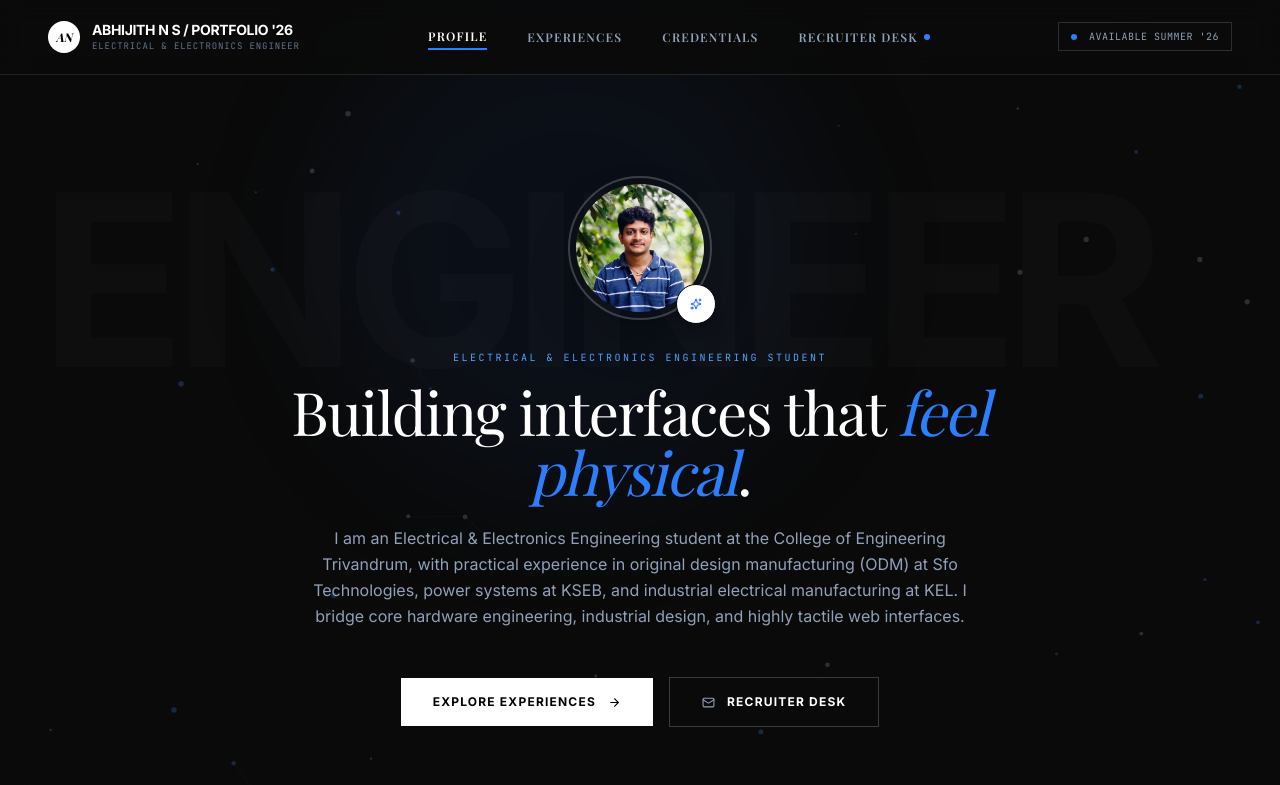
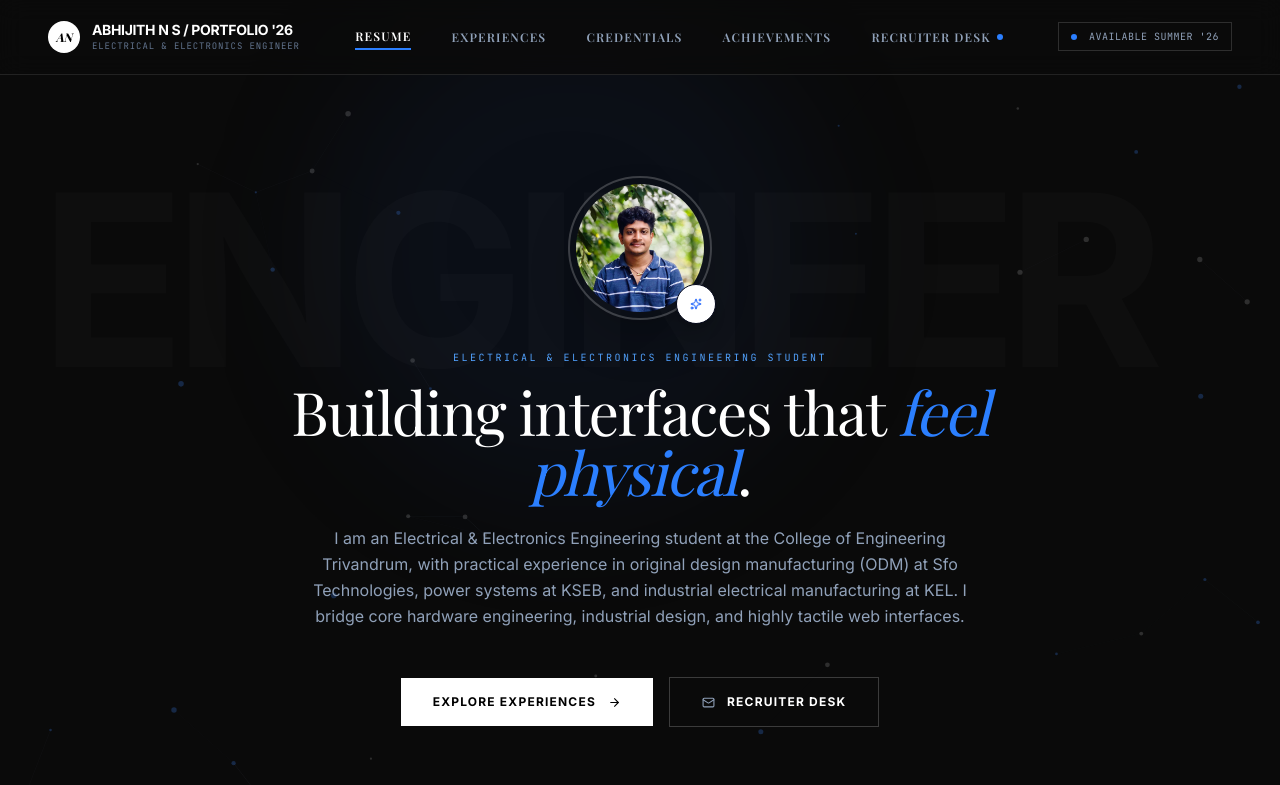
Before and after one commit to abhijithns-ee/abhijithns-ee.github.io, a React (Vite) app: page / in a window 1280 px wide. Shown: the top 785 px of the page. Built offline with nearby package versions, Linux system fonts and the light colour scheme; a web font is replaced by a local one.

Commit message:
Update navigation

```diff
--- a/src/components/Navigation.tsx
+++ b/src/components/Navigation.tsx
@@ -2,16 +2,17 @@ import { motion } from 'motion/react';
 import DynamicIcon from './DynamicIcon';
 
 interface NavigationProps {
-  activeSection: 'home' | 'internships' | 'credentials' | 'contact';
-  setActiveSection: (section: 'home' | 'internships' | 'credentials' | 'contact') => void;
+  activeSection: 'home' | 'internships' | 'credentials' | 'achievements' | 'contact';
+  setActiveSection: (section: 'home' | 'internships' | 'credentials' | 'achievements' | 'contact') => void;
   messageCount: number;
 }
 
 export default function Navigation({ activeSection, setActiveSection, messageCount }: NavigationProps) {
   const navItems = [
-    { id: 'home' as const, label: 'Profile' },
+    { id: 'home' as const, label: 'Resume' },
     { id: 'internships' as const, label: 'Experiences' },
     { id: 'credentials' as const, label: 'Credentials' },
+    { id: 'achievements' as const, label: 'Achievements' },
     { id: 'contact' as const, label: 'Recruiter Desk' },
   ];
 
```
